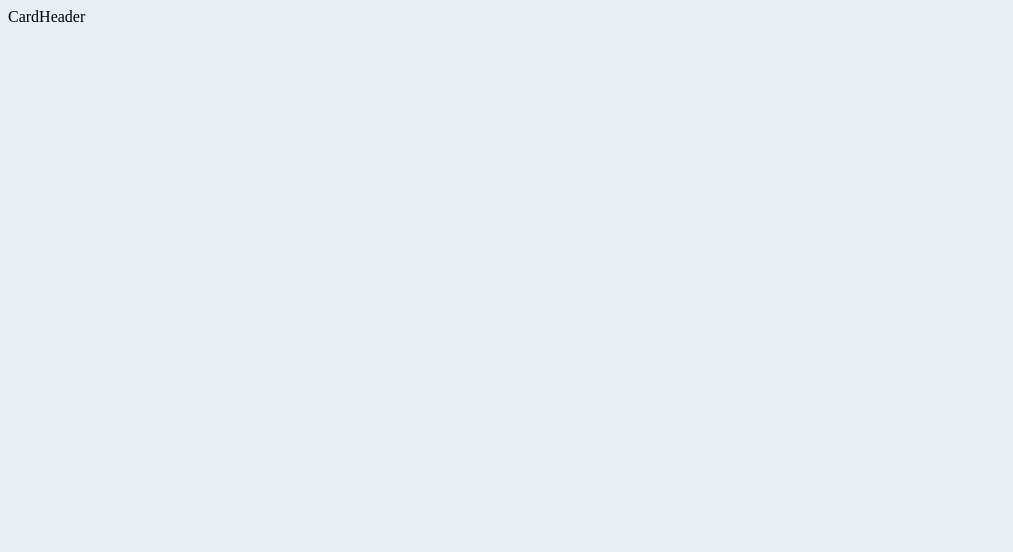
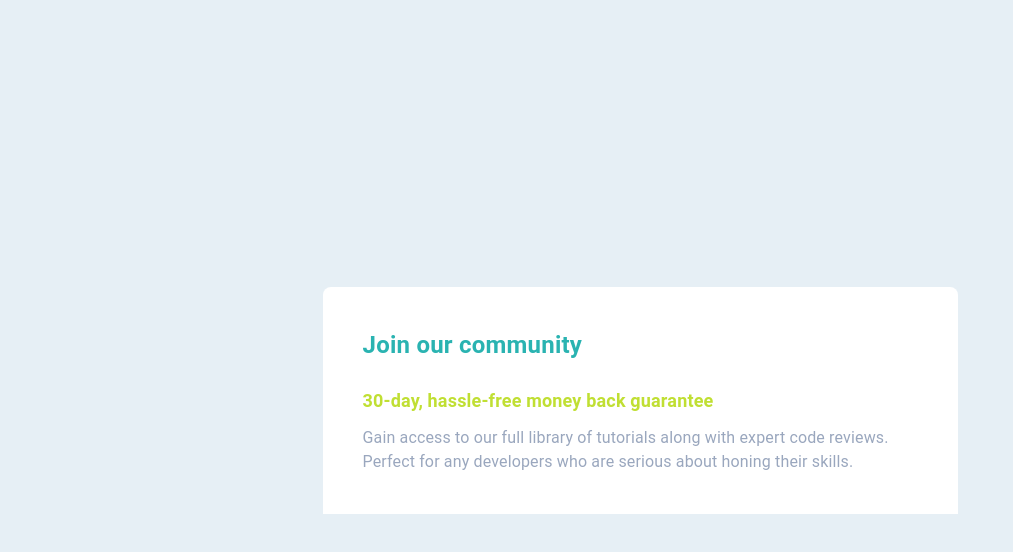
Before and after one commit to amfibiya17/single-price-grid-responsive, a Next.js app: page / in a window 1280 px wide. Shown: the top 552 px of the page, without its empty margins (0-1013 px from the left). Built offline with nearby package versions, Linux system fonts and the light colour scheme.

Commit message:
Build skeleton for box 1 of 3 (header section)

```diff
--- a/components/CardContainer.tsx
+++ b/components/CardContainer.tsx
@@ -4,7 +4,12 @@ import CardHeader from "./CardHeader";
 
 const CardContainer = () => {
   return (
-    <Box>
+    <Box
+      sx={{
+        maxWidth: "39.6875rem",
+        maxHeight: "29.6875rem",
+      }}
+    >
       <CardHeader />
     </Box>
   );
--- a/components/CardHeader.tsx
+++ b/components/CardHeader.tsx
@@ -1,8 +1,38 @@
+import Typography from "@mui/material/Typography";
 import Box from "@mui/material/Box";
 import React from "react";
 
 const CardHeader = () => {
-  return <Box>CardHeader</Box>;
+  return (
+    <Box
+      sx={{
+        padding: "2.5rem",
+        backgroundColor: "#ffffff",
+        borderRadius: "0.5rem 0.5rem 0 0",
+      }}
+    >
+      <Typography
+        sx={{ fontSize: "1.5rem", color: "#2ab3b1", fontWeight: "600" }}
+      >
+        Join our community
+      </Typography>
+      <Typography
+        sx={{
+          fontSize: "1.125rem",
+          color: "#c0df33",
+          fontWeight: "600",
+          margin: "1.5rem 0 0.75rem 0",
+        }}
+      >
+        30-day, hassle-free money back guarantee
+      </Typography>
+      <Typography sx={{ color: "#9aa7be" }}>
+        Gain access to our full library of tutorials along with expert code
+        reviews. Perfect for any developers who are serious about honing their
+        skills.
+      </Typography>
+    </Box>
+  );
 };
 
 export default CardHeader;
--- a/src/app/page.tsx
+++ b/src/app/page.tsx
@@ -4,7 +4,14 @@ import CardContainer from "../../components/CardContainer";
 
 const Home = () => {
   return (
-    <Box>
+    <Box
+      sx={{
+        display: "flex",
+        justifyContent: "center",
+        alignItems: "center",
+        height: "98vh",
+      }}
+    >
       <CardContainer />
     </Box>
   );
```
